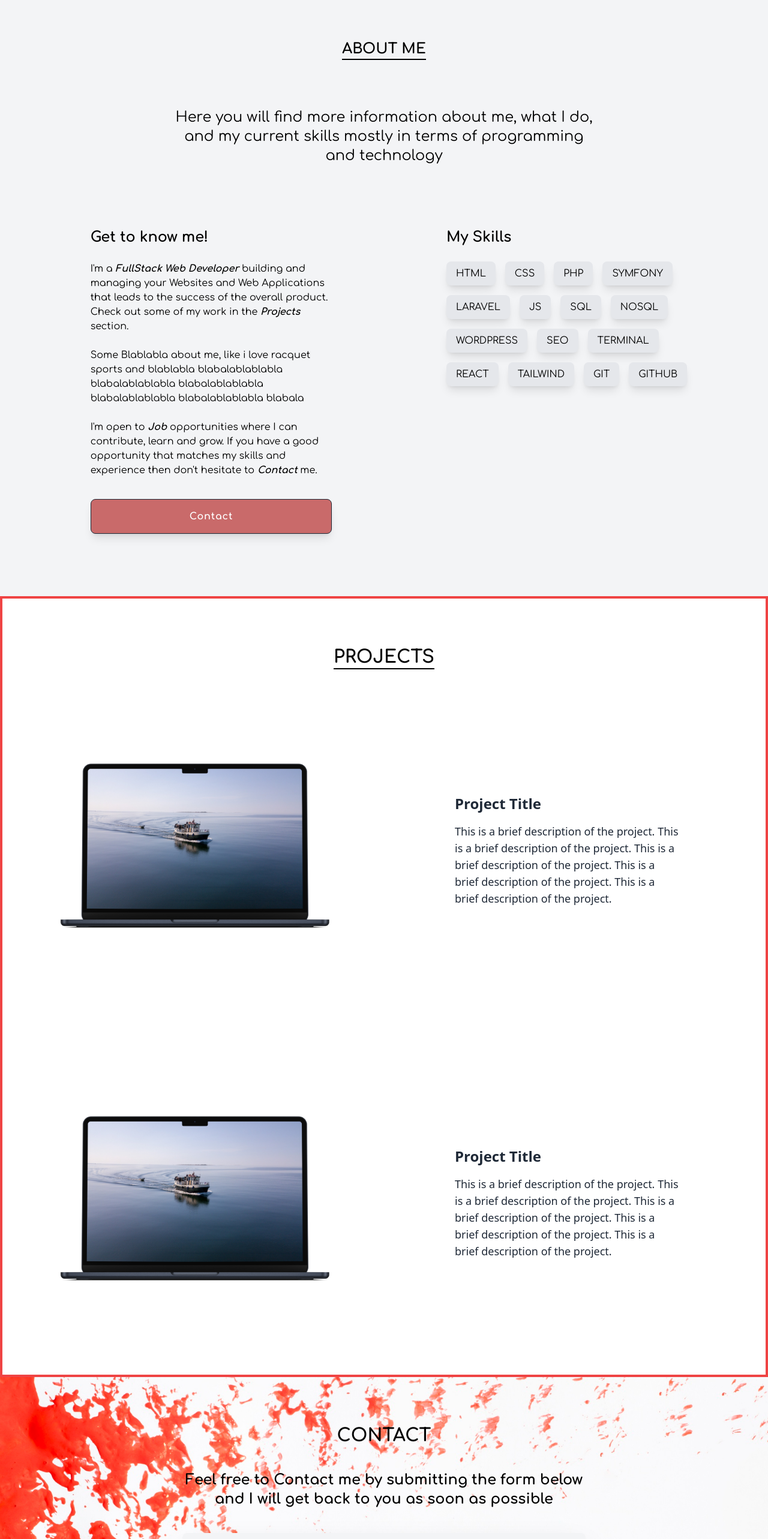
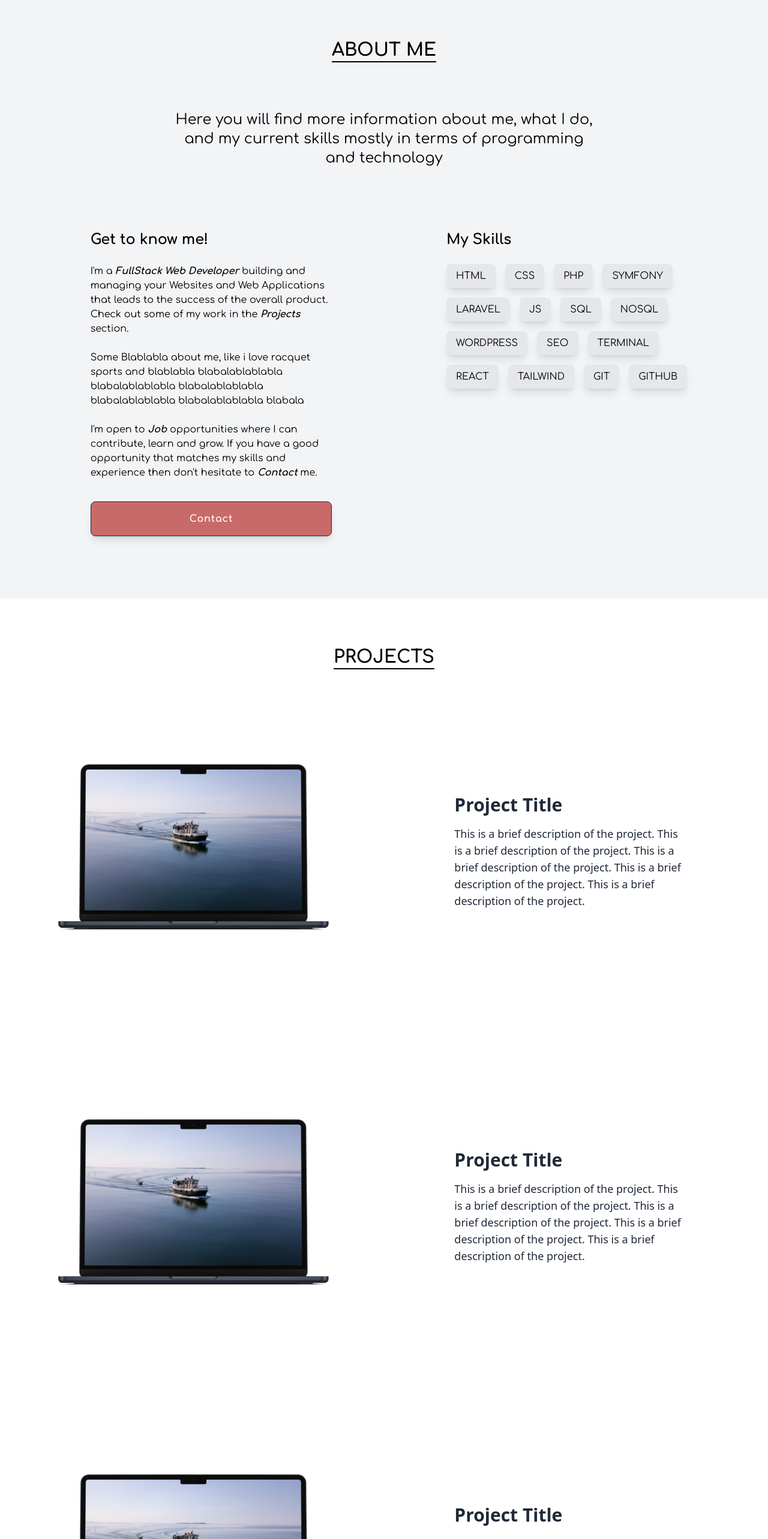
Before and after one commit to mastakimm/portfolio, a React (Create React App) app: page / in a window 1280 px wide. Shown: the part 838-3404 px from the top of the page at 60% size. Built offline with nearby package versions, Linux system fonts and the light colour scheme.

Commit message:
[ADD] Responsive text

```diff
--- a/src/components/About.js
+++ b/src/components/About.js
@@ -12,7 +12,7 @@ const About = React.forwardRef((props, ref) => {
         >
             <div className="flex items-center justify-center w-full p-10">
                 <h4
-                    className="text-center text-2xl border-b-2 border-black"
+                    className="text-center text-2xl sm:text-4xl md:text-3xl lg:text-3xl border-b-2 border-black"
                     style={{
                         fontFamily: 'Comfortaa, sans-serif',
                         maxWidth: '700px',
@@ -22,7 +22,7 @@ const About = React.forwardRef((props, ref) => {
                     <b>ABOUT ME</b>
                 </h4>
             </div>
-            <div className="flex items-center justify-center w-full pt-10 pb-16">
+            <div className="flex items-center justify-center w-full pt-10 pb-16 p-8">
                 <h4
                     className="text-center text-2xl"
                     style={{
--- a/src/components/Contact.js
+++ b/src/components/Contact.js
@@ -33,7 +33,7 @@ const Contact = React.forwardRef((props, ref) => {
         >
             <div className="flex flex-col w-full max-w-2xl">
                 <h4
-                    className="text-3xl font-bold text-center pb-10"
+                    className="text-2xl sm:text-4xl md:text-3xl lg:text-3xl font-bold text-center pb-10"
                     style={{ fontFamily: 'Comfortaa, sans-serif' }}
                 >
                     CONTACT
--- a/src/components/Projects.js
+++ b/src/components/Projects.js
@@ -4,9 +4,9 @@ import ProjectImage from "../assets/sections/project_section_project_1.png";
 const Projects = React.forwardRef((props, ref) => {
     return (
         <section id="projects" ref={ref}
-                 className="min-h-screen flex flex-col items-center justify-center border-4 border-red-500">
+                 className="min-h-screen flex flex-col items-center justify-center">
             <h4
-                className="text-center text-3xl font-bold pt-20 border-b-2 border-black"
+                className="text-center text-2xl sm:text-4xl md:text-3xl lg:text-3xl font-bold pt-20 border-b-2 border-black"
                 style={{
                     fontFamily: 'Comfortaa, sans-serif',
                     maxWidth: '700px',
@@ -20,11 +20,11 @@ const Projects = React.forwardRef((props, ref) => {
                 <img
                     src={ProjectImage}
                     alt="Project 1"
-                    className="w-full md:w-3/4 lg:w-2/3 xl:w-5/12  rounded-lg"
+                    className="w-full md:w-3/4 lg:w-2/3 xl:w-5/12 rounded-lg"
                 />
                 <div className="md:w-7/12 text-gray-800 p-4 xxl:px-16 xl:pr-12 py-24">
-                    <h3 className="text-2xl font-bold mb-4">Project Title</h3>
-                    <p className="text-lg">
+                    <h3 className="text-2xl sm:text-3xl md:text-3xl font-bold mb-4">Project Title</h3>
+                    <p className="text-2xl sm:text-2xl md:text-2xl lg:text:xl xl:text-lg">
                         This is a brief description of the project. This is a brief description of the project. This is
                         a
                         brief description of the project. This is a brief description of the project. This is a brief
@@ -40,8 +40,42 @@ const Projects = React.forwardRef((props, ref) => {
                     className="w-full md:w-3/4 lg:w-3/4 xl:w-5/12 rounded-lg"
                 />
                 <div className="md:w-7/12 text-gray-800 p-4 xxl:px-16 xl:pr-12 py-24">
-                    <h3 className="text-2xl font-bold mb-4">Project Title</h3>
-                    <p className="text-lg">
+                    <h3 className="text-2xl sm:text-3xl md:text-3xl font-bold mb-4">Project Title</h3>
+                    <p className="text-2xl sm:text-2xl md:text-2xl lg:text:xl xl:text-lg">
+                        This is a brief description of the project. This is a brief description of the project. This is
+                        a
+                        brief description of the project. This is a brief description of the project. This is a brief
+                        description of the project.
+                    </p>
+                </div>
+            </div>
+            <div
+                className="p-4 pt-12 md:p-12 lg:p-20 xl:p-24 2xl:p-24 rounded-lg flex flex-col xl:flex-row items-center space-y-4 md:space-y-4 xl:space-x-48 2xl:space-x-64">
+                <img
+                    src={ProjectImage}
+                    alt="Project 1"
+                    className="w-full md:w-3/4 lg:w-3/4 xl:w-5/12 rounded-lg"
+                />
+                <div className="md:w-7/12 text-gray-800 p-4 xxl:px-16 xl:pr-12 py-24">
+                    <h3 className="text-2xl sm:text-3xl md:text-3xl font-bold mb-4">Project Title</h3>
+                    <p className="text-2xl sm:text-2xl md:text-2xl lg:text:xl xl:text-lg">
+                        This is a brief description of the project. This is a brief description of the project. This is
+                        a
+                        brief description of the project. This is a brief description of the project. This is a brief
+                        description of the project.
+                    </p>
+                </div>
+            </div>
+            <div
+                className="p-4 pt-12 md:p-12 lg:p-20 xl:p-24 2xl:p-24 rounded-lg flex flex-col xl:flex-row items-center space-y-4 md:space-y-4 xl:space-x-48 2xl:space-x-64">
+                <img
+                    src={ProjectImage}
+                    alt="Project 1"
+                    className="w-full md:w-3/4 lg:w-3/4 xl:w-5/12 rounded-lg"
+                />
+                <div className="md:w-7/12 text-gray-800 p-4 xxl:px-16 xl:pr-12 py-24">
+                    <h3 className="text-2xl sm:text-3xl md:text-3xl font-bold mb-4">Project Title</h3>
+                    <p className="text-2xl sm:text-2xl md:text-2xl lg:text:xl xl:text-lg">
                         This is a brief description of the project. This is a brief description of the project. This is
                         a
                         brief description of the project. This is a brief description of the project. This is a brief
```
